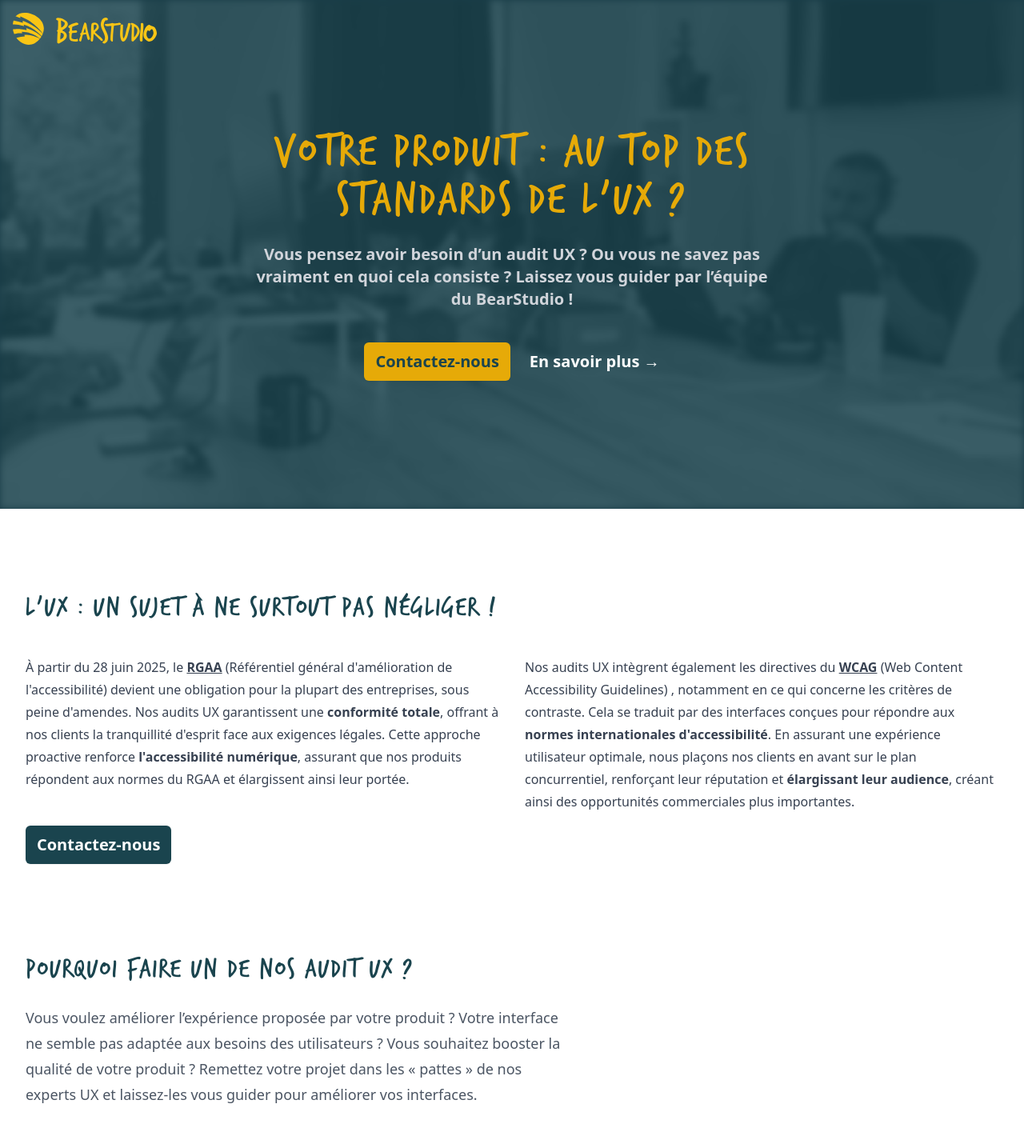
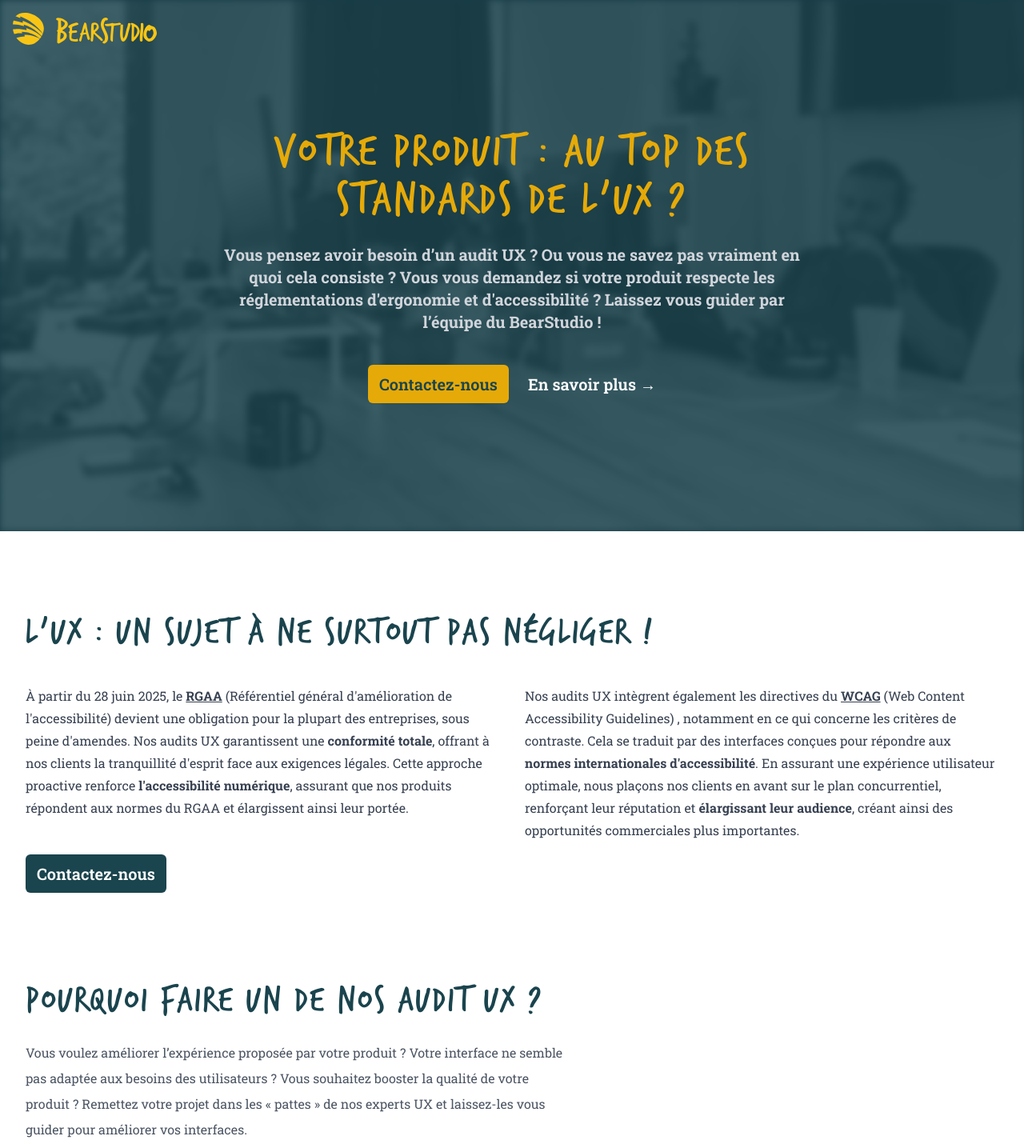
Before and after one commit to BearStudio/landing-page-audit-ux, a Next.js app: page / in a window 1280 px wide. Shown: the top 1430 px of the page at 80% size. Built offline with nearby package versions, Linux system fonts and the light colour scheme.

Commit message:
other returns

```diff
--- a/src/app/layout.tsx
+++ b/src/app/layout.tsx
@@ -13,7 +13,7 @@
   children: React.ReactNode;
 }) {
   return (
-    <html lang="fr">
+    <html lang="fr" className={`${roboto.variable}`}>
       <head>
         <title>Audit UX</title>
         <meta
@@ -21,7 +21,7 @@
           content="Vous voulez améliorer l'UX de votre projet ?"
         ></meta>
       </head>
-      <body className={`${roboto.variable}`}>{children}</body>
+      <body>{children}</body>
     </html>
   );
 }
--- a/src/components/CTASection1.tsx
+++ b/src/components/CTASection1.tsx
@@ -12,7 +12,7 @@
         </p>
         <section className="mt-10 flex items-center justify-center gap-x-6">
           <a
-            href="#"
+            href="mailto:contact@bearstudio.fr"
             className="rounded-md bg-primary px-3.5 py-2.5 text-md lg:text-xl font-semibold text-secondary shadow-sm hover:opacity-80 focus-visible:outline focus-visible:outline-2 focus-visible:outline-offset-2 focus-visible:outline-white"
           >
             Contactez-nous
--- a/src/components/CTASection2.tsx
+++ b/src/components/CTASection2.tsx
@@ -11,12 +11,6 @@
         </p>
         <section className="mt-10 flex items-center justify-center gap-x-6">
           <a
-            href="#"
-            className="rounded-md bg-primary px-3.5 py-2.5 text-md lg:text-xl font-semibold text-secondary shadow-sm hover:opacity-80 focus-visible:outline focus-visible:outline-2 focus-visible:outline-offset-2 focus-visible:outline-white"
-          >
-            Contactez-nous
-          </a>
-          <a
             href="https://www.bearstudio.fr/demandez-votre-mini-audit-ux-gratuit"
             className="text-md lg:text-xl font-semibold leading-6 text-white"
             target="_blank"
--- a/src/components/Faq.tsx
+++ b/src/components/Faq.tsx
@@ -92,12 +92,12 @@
                       <figure className="ml-6 flex h-7 items-center">
                         {open ? (
                           <ChevronUpIcon
-                            className="h-6 w-6"
+                            className="h-5 w-5"
                             aria-hidden="true"
                           />
                         ) : (
                           <ChevronDownIcon
-                            className="h-6 w-6"
+                            className="h-5 w-5"
                             aria-hidden="true"
                           />
                         )}
@@ -105,9 +105,9 @@
                     </Disclosure.Button>
                   </dt>
                   <Disclosure.Panel as="dd" className="mt-2 pr-12 text-lg">
-                    {faq.answer.split("\n").map((paragraph, index) => (
+                    {faq.answer.split("\n").map((paragraph) => (
                       <>
-                        <p key={index} className="mb-4">
+                        <p key={paragraph} className="mb-4">
                           {paragraph}
                         </p>
                       </>
--- a/src/components/UXMatter.tsx
+++ b/src/components/UXMatter.tsx
@@ -2,7 +2,7 @@
   return (
     <div className="bg-white py-24">
       <article className="mx-auto max-w-7xl px-6 lg:px-8">
-        <h1 className="mt-2 text-3xl font-TrashHand tracking-wider text-secondary sm:text-4xl">
+        <h1 className="mt-2 text-3xl font-TrashHand tracking-wider text-secondary sm:text-5xl">
           L’UX : un sujet à ne surtout pas négliger !
         </h1>
         <section className="mt-10 grid grid-cols-1 gap-8 text-base leading-7 text-gray-700 lg:grid-cols-2">
@@ -46,7 +46,7 @@
         </section>
         <section className="mt-10 lg:mt-4 flex">
           <a
-            href="#"
+            href="mailto:contact@bearstudio.fr"
             className="rounded-md bg-secondary px-3.5 py-2.5 text-md lg:text-xl font-semibold text-white shadow-sm hover:opacity-80"
           >
             Contactez-nous
--- a/src/components/feature.tsx
+++ b/src/components/feature.tsx
@@ -30,10 +30,10 @@
     <article className="bg-white py-4">
       <section className="mx-auto max-w-7xl px-6 lg:px-8">
         <section className="mx-auto max-w-2xl lg:mx-0">
-          <h2 className="text-3xl tracking-wider font-TrashHand text-secondary sm:text-4xl">
+          <h2 className="text-3xl tracking-wider font-TrashHand text-secondary sm:text-5xl">
             Pourquoi faire un de nos audit UX ?
           </h2>
-          <p className="mt-6 text-lg leading-8 text-gray-600">
+          <p className="mt-6 text-md leading-8 text-gray-600">
             Vous voulez améliorer l’expérience proposée par votre produit ?
             Votre interface ne semble pas adaptée aux besoins des utilisateurs ?
             Vous souhaitez booster la qualité de votre produit ? Remettez votre
--- a/src/components/hero.tsx
+++ b/src/components/hero.tsx
@@ -21,18 +21,20 @@
           className="absolute inset-0 -z-10 h-full w-full object-cover blur-sm grayscale"
         />
         <div className="absolute inset-0 -z-10 h-full w-full object-cover bg-secondary opacity-85"></div>
-        <section className="mx-auto max-w-2xl py-24 sm:py-32 lg:py-40 text-center">
+        <section className="mx-auto max-w-3xl py-24 sm:py-32 lg:py-40 text-center">
           <h1 className="text-3xl tracking-wider font-TrashHand text-primary sm:text-6xl">
             Votre produit : au top des standards de l&apos;UX ?
           </h1>
           <p className="mt-6 text-md lg:text-xl mx-4 font-bold leading-8 text-gray-300">
             Vous pensez avoir besoin d’un audit UX ? Ou vous ne savez pas
-            vraiment en quoi cela consiste ? Laissez vous guider par l’équipe du
+            vraiment en quoi cela consiste ? Vous vous demandez si votre produit
+            respecte les réglementations d&apos;ergonomie et
+            d&apos;accessibilité ? Laissez vous guider par l’équipe du
             BearStudio !
           </p>
           <section className="mt-10 flex items-center justify-center gap-x-6">
             <a
-              href="#"
+              href="mailto:contact@bearstudio.fr"
               className="rounded-md bg-primary px-3.5 py-2.5 text-md lg:text-xl text-secondary font-semibold shadow-sm hover:opacity-80 focus-visible:outline focus-visible:outline-2 focus-visible:outline-offset-2"
             >
               Contactez-nous
--- a/tailwind.config.ts
+++ b/tailwind.config.ts
@@ -20,7 +20,7 @@
       },
       fontFamily: {
         TrashHand: ["TrashHand", "sans-serif"],
-        sans: ['"var(--font-sans)"', ...defaultTheme.fontFamily.sans],
+        sans: ["var(--font-sans)", ...defaultTheme.fontFamily.sans],
       },
     },
   },
```
